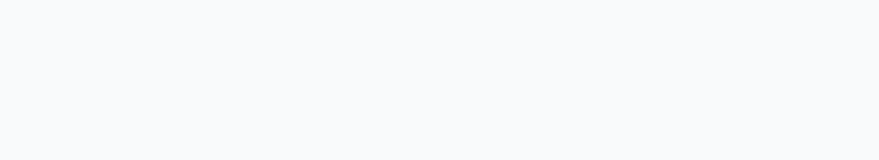
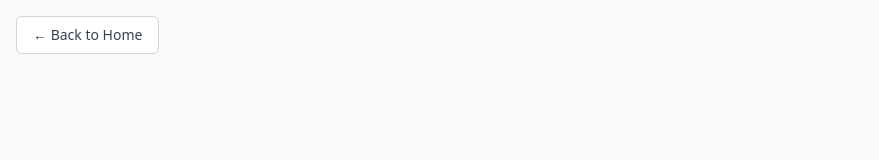
Before and after one commit to Cwnelson215/sprinklerBlowouts, a Next.js app in the folder src/: page /admin/login in a window 1280 px wide. Shown: the top 160 px of the page, without its empty margins (0-879 px from the left). Built offline with nearby package versions, Linux system fonts and the light colour scheme.

Commit message:
Adding back button tp admin login page

```diff
--- a/src/app/admin/login/page.tsx
+++ b/src/app/admin/login/page.tsx
@@ -2,6 +2,7 @@
 
 import { useState } from "react";
 import { useRouter } from "next/navigation";
+import Link from "next/link";
 import { Button } from "@/components/ui/button";
 import { Input } from "@/components/ui/input";
 
@@ -37,7 +38,13 @@ export default function AdminLoginPage() {
   };
 
   return (
-    <div className="flex min-h-screen items-center justify-center bg-gray-50">
+    <div className="relative flex min-h-screen items-center justify-center bg-gray-50">
+      <Link
+        href="/"
+        className="absolute top-4 left-4 inline-flex items-center rounded-md border border-gray-300 bg-white px-4 py-2 text-sm font-medium text-gray-700 hover:bg-gray-50"
+      >
+        ← Back to Home
+      </Link>
       <div className="w-full max-w-sm rounded-xl border bg-white p-8 shadow-sm">
         <h1 className="mb-6 text-2xl font-bold text-center">Admin Login</h1>
 
```
